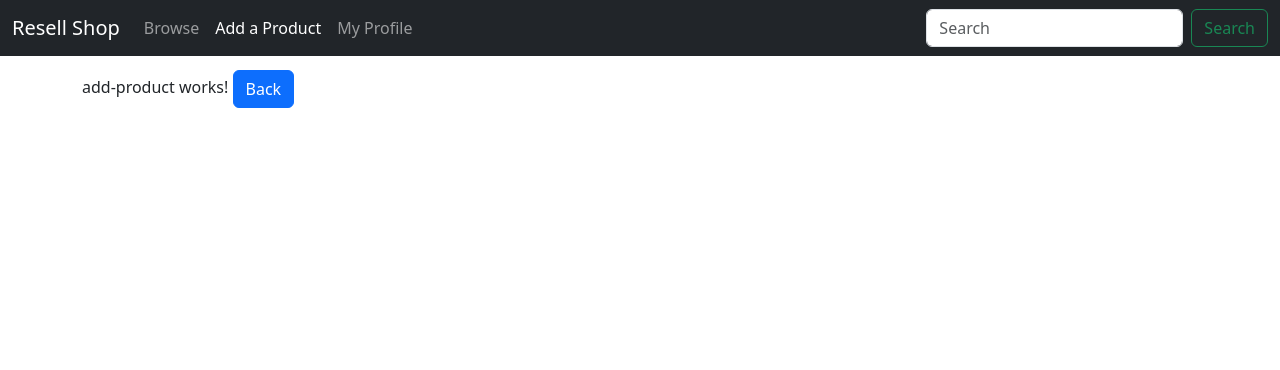
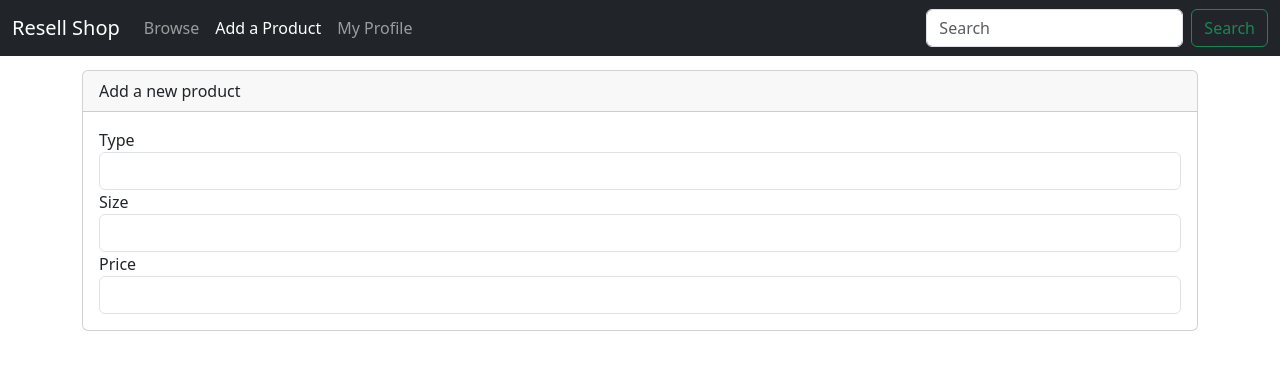
Before and after one commit to miabosheva/resell-shop, an Angular app: page /add-product in a window 1280 px wide. Shown: the top 370 px of the page. Built offline with nearby package versions, Linux system fonts and the light colour scheme.

Commit message:
Enumeration for productType added

```diff
--- a/src/app/product/add-product/add-product.component.html
+++ b/src/app/product/add-product/add-product.component.html
@@ -1,4 +1,21 @@
-<p>
-  add-product works!
-  <button class="btn btn-primary" (click)="onBack()"> Back </button>
-</p>
+<div class="card">
+  <div class="card-header">
+    Add a new product
+  </div>
+  <div class="card-body">
+    <form>
+      <div class="form-group col-12">
+        <label for="type">Type</label>
+        <input type="text" class="form-control">
+      </div>
+      <div class="form-group col-12">
+        <label for="size">Size</label>
+        <input type="text" class="form-control">
+      </div>
+      <div class="form-group col-12">
+        <label for="size">Price</label>
+        <input type="text" class="form-control">
+      </div>
+    </form>
+  </div>
+</div>
--- a/src/app/product/product-card/product-card.component.html
+++ b/src/app/product/product-card/product-card.component.html
@@ -10,8 +10,9 @@
       </ul> -->
     </div>
     <div class="card-body">
-      <h2 class="text-center">{{product.Name}}</h2>
+      <h2 class="text-center">{{product.Title}}</h2>
       <h5 class="card-title text-center">Price: {{product.Price}}</h5>
       <p class="card-text">Size: {{product.Size}}. Description: quick example text to build on the card title and make up the bulk of the card's content.</p>
+      <p>{{product.Type}}</p>
     </div>
   </div>
--- a/src/app/product/product-list/IProduct.interface.ts
+++ b/src/app/product/product-list/IProduct.interface.ts
@@ -1,7 +1,10 @@
+import { ProductType } from "./ProductType";
+
 export interface IProduct{
     Id: number;
     User: string;
-    Name: string;
+    Title: string;
+    Type: ProductType;
     Size: string;
     Price: number;
     Image?: string;
--- /dev/null
+++ b/src/app/product/product-list/ProductType.ts
@@ -0,0 +1,8 @@
+export enum ProductType{
+    SHOES,
+    SHIRT,
+    PANTS,
+    ACCESSORY,
+    JACKET,
+    COLLECTABLE
+}
--- a/src/app/services/products.service.ts
+++ b/src/app/services/products.service.ts
@@ -3,6 +3,7 @@ import { HttpClient } from '@angular/common/http';
 import { map } from 'rxjs/operators';
 import { IProduct } from '../product/product-list/IProduct.interface';
 import { Observable } from 'rxjs';
+import { ProductType } from '../product/product-list/ProductType';
 
 @Injectable({
   providedIn: 'root'
@@ -18,6 +19,7 @@ export class ProductsService {
 
           Object.keys(data).forEach(id => {
             if (data.hasOwnProperty(id) && data[id].User === User) {
+              data[id].Type = ProductType[data[id].Type]
               propertiesArray.push(data[id]);
             }
           });
```
Also changed, not shown: src/data/properties.json (+14 -7 lines).
